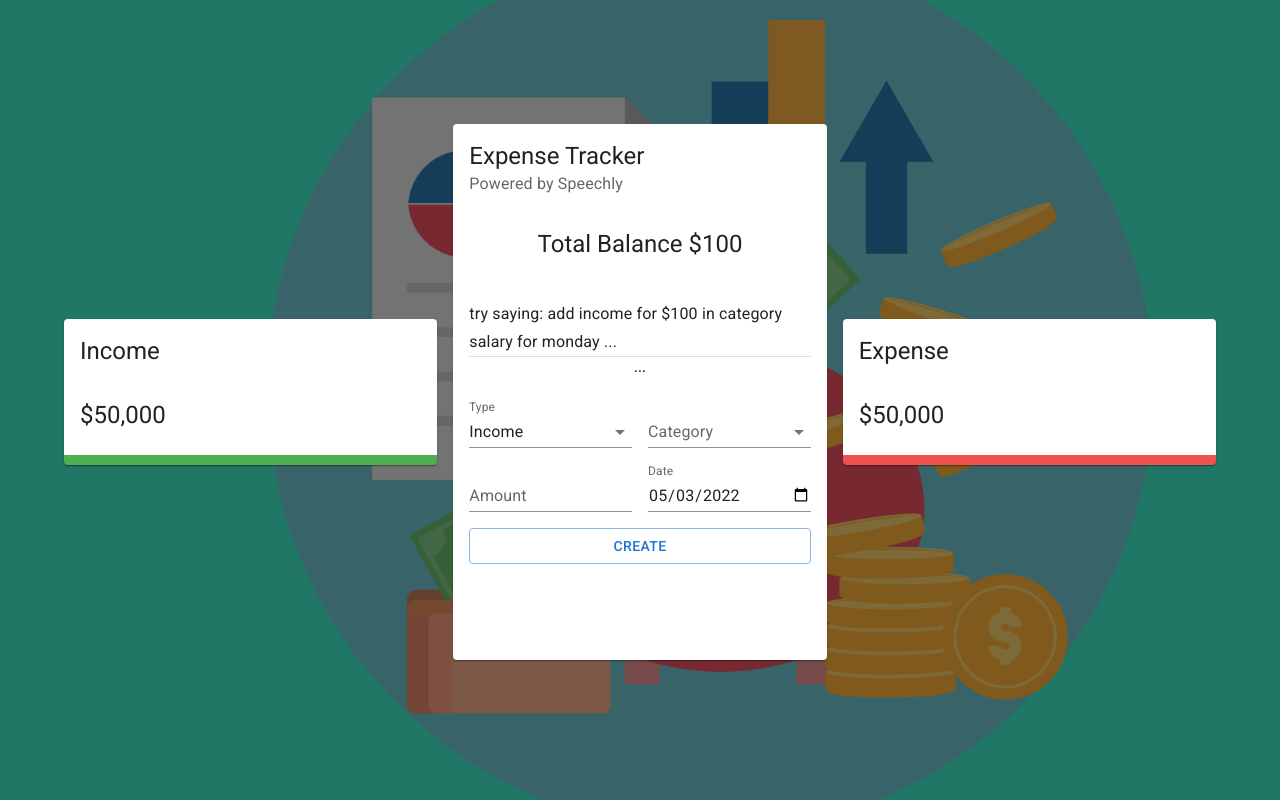
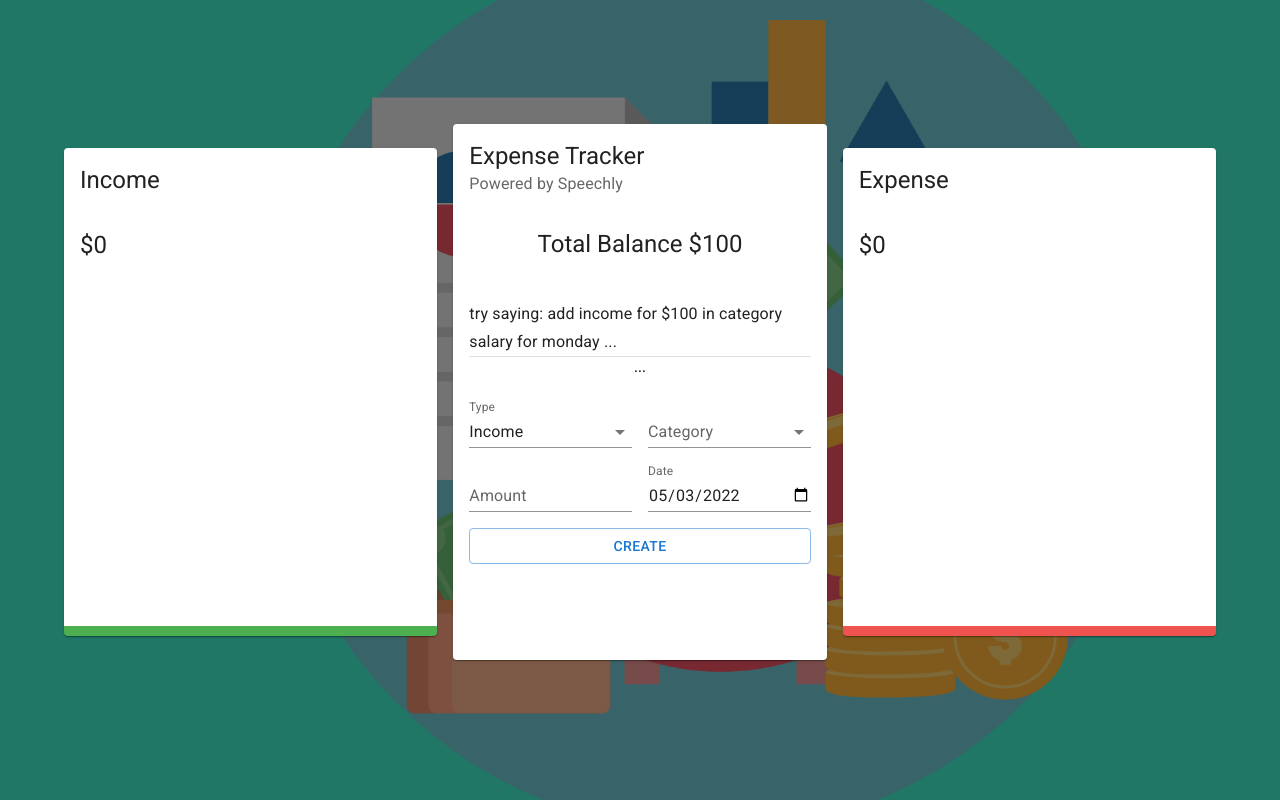
Before and after one commit to webceyhan/react-budget-tracker, a React (Create React App) app: page / in a window 1280 px wide. Built offline with nearby package versions, Linux system fonts and the light colour scheme.

Commit message:
chart dat calculation impl.

```diff
--- a/src/components/Details.jsx
+++ b/src/components/Details.jsx
@@ -1,8 +1,13 @@
+import { Doughnut } from 'react-chartjs-2';
+import { Chart as ChartJS, ArcElement, Tooltip, Legend } from 'chart.js';
 import { Card, CardHeader, CardContent, Typography } from '@mui/material';
-// import { Doughnut } from 'react-chartjs-2';
+import { useTransactions } from '../hooks/useTransactions';
+
+ChartJS.register(ArcElement, Tooltip, Legend);
 
 export const Details = ({ title }) => {
     const isIncome = title === 'Income';
+    const { total, chartData } = useTransactions(title);
 
     return (
         <Card
@@ -14,8 +19,8 @@ export const Details = ({ title }) => {
         >
             <CardHeader title={title} />
             <CardContent>
-                <Typography variant="h5">$50,000</Typography>
-                {/* <Doughnut data="DATA" /> */}
+                <Typography variant="h5">${total}</Typography>
+                <Doughnut data={chartData} />
             </CardContent>
         </Card>
     );
--- /dev/null
+++ b/src/hooks/useTransactions.js
@@ -0,0 +1,56 @@
+import { resetCategories, typeCategoryMap } from '../constants/categories';
+import { useTransactionContext } from '../context/transaction';
+
+export const useTransactions = (type) => {
+    resetCategories();
+
+    // get transaction context
+    const ctx = useTransactionContext();
+
+    // get categories for the given type
+    const categories = typeCategoryMap[type];
+
+    // get transactions for the given type
+    const transactions = ctx.transactions.filter((tx) => tx.type === type);
+
+    let total = 0;
+    const categoryMap = {};
+
+    // loop through transactions
+    transactions.forEach((tx) => {
+        if (!categoryMap[tx.category]) {
+            categoryMap[tx.category] = {
+                ...categories.find((c) => c.type === tx.category),
+            };
+        }
+
+        // get category for the transaction
+        const category = categoryMap[tx.category];
+
+        // add transaction amount to category
+        category.amount += tx.amount;
+
+        // add transaction amount to total
+        total += tx.amount;
+    });
+
+    const filteredCategories = Object.values(categoryMap);
+
+    const chartData = {
+        datasets: [
+            {
+                data: filteredCategories.map((c) => c.amount),
+                backgroundColor: filteredCategories.map((c) => c.color),
+            },
+        ],
+        labels: filteredCategories.map((c) => c.type),
+    };
+
+    return {
+        type,
+        transactions,
+        filteredCategories,
+        chartData,
+        total,
+    };
+};
```
